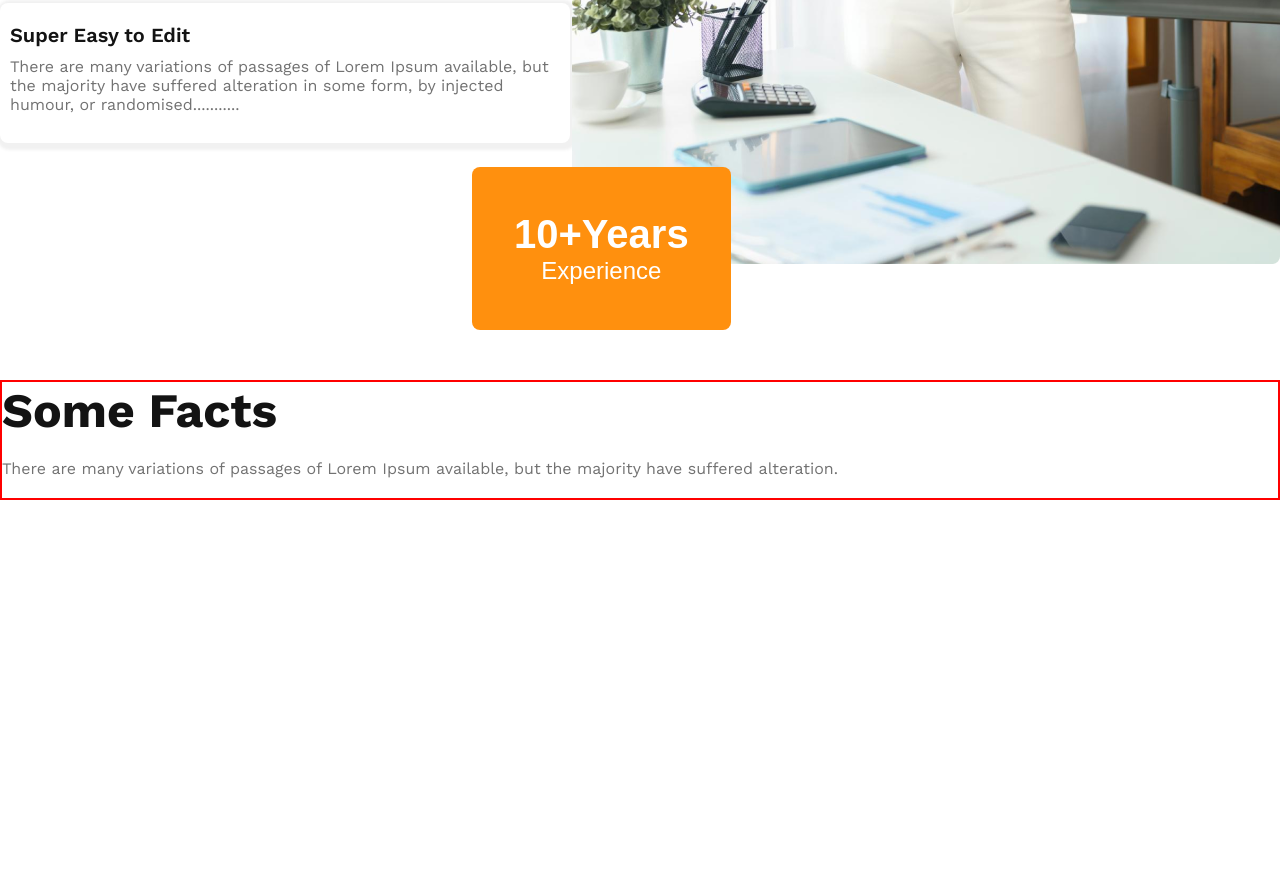
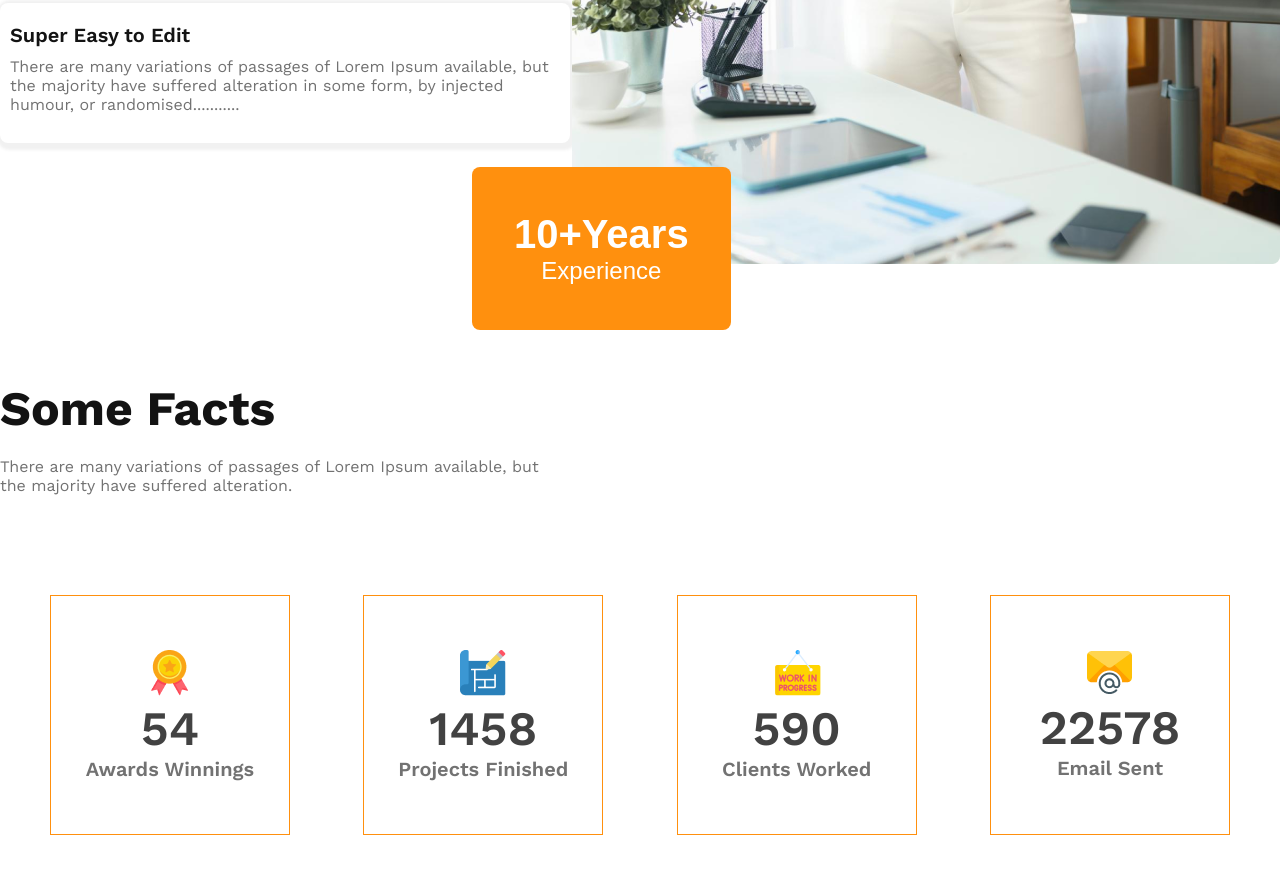
Before and after one commit to dev-peyas9911/g3-architect-website, a plain HTML site: page index.html in a window 1280 px wide. Shown: the part 2742-3615 px from the top of the page. Before the commit the page ends 3242 px from the top, so only its background shows below. Drawn offline with nearby package versions, Linux system fonts and the light colour scheme.

Commit message:
Added facts section

```diff
--- a/index.html
+++ b/index.html
@@ -109,9 +109,43 @@
         </section>
         <!-- Facts section starts here -->
         <section class="facts-container middle-align">
+
             <h3 class="facts-title deep-dark">Some Facts</h3>
-            <p class="facts-description gray-dark">There are many variations of passages of Lorem Ipsum available, but the majority have suffered alteration.</p>
+            <p class="facts-description gray-dark">There are many variations of passages of Lorem Ipsum available, but
+                the majority have suffered alteration.</p>
 
+            <div class="card-container display-flex">
+
+                <div class="card">
+                    <div>
+                        <img src="./images/icons/ribon.png" alt="">
+                        <h4 class="light-dark">54</h4>
+                        <p class="gray-dark">Awards Winnings</p>
+                    </div>
+                </div>
+
+                <div class="card">
+                    <div><img src="./images/icons/projects.png" alt="">
+                        <h4 class="light-dark">1458</h4>
+                        <p class="gray-dark">Projects Finished</p>
+                    </div>
+                </div>
+
+                <div class="card">
+                    <div><img src="./images/icons/customers.png" alt="">
+                        <h4 class="light-dark">590</h4>
+                        <p class="gray-dark">Clients Worked</p>
+                    </div>
+                </div>
+
+                <div class="card">
+                    <div><img src="./images/icons/email.png" alt="">
+                        <h4 class="light-dark">22578</h4>
+                        <p class="gray-dark">Email Sent</p>
+                    </div>
+                </div>
+
+            </div>
         </section>
     </main>
 </body>
--- a/styles/architect.css
+++ b/styles/architect.css
@@ -214,7 +214,7 @@ span.big {
 
 /* facts section styles here */
 .facts-container {
-    border: 2px solid red;
+    /* border: 2px solid red; */
 }
 
 .facts-title {
@@ -224,8 +224,36 @@ span.big {
 }
 
 .facts-description {
+    max-width: 540px;
     margin-bottom: 20px;
 }
+
+.card-container {
+    /* border: 1px solid blue; */
+    justify-content: space-between;
+    margin: 100px 50px;
+}
+
+.card {
+    width: 240px;
+    height: 240px;
+    border: 1px solid #FF900E;
+    display: flex;
+    justify-content: center;
+    align-items: center;
+    text-align: center;
+}
+
+.card h4 {
+    font-size: 3rem;
+    font-weight: 600;
+}
+
+.card p {
+    font-size: 1.25rem;
+    font-weight: 600;
+}
+
 
 /* Responsive for small devices */
 @media screen and (max-width: 576px) {
@@ -233,7 +261,8 @@ span.big {
     .nav-container,
     .nav-links,
     .list-container,
-    .feature-container {
+    .feature-container,
+    .card-container {
         flex-direction: column;
     }
 
@@ -254,4 +283,9 @@ span.big {
         margin-left: 100px;
     }
 
+    .card-container {
+        align-items: center;
+        row-gap: 10px;
+    }
+
 }
```
